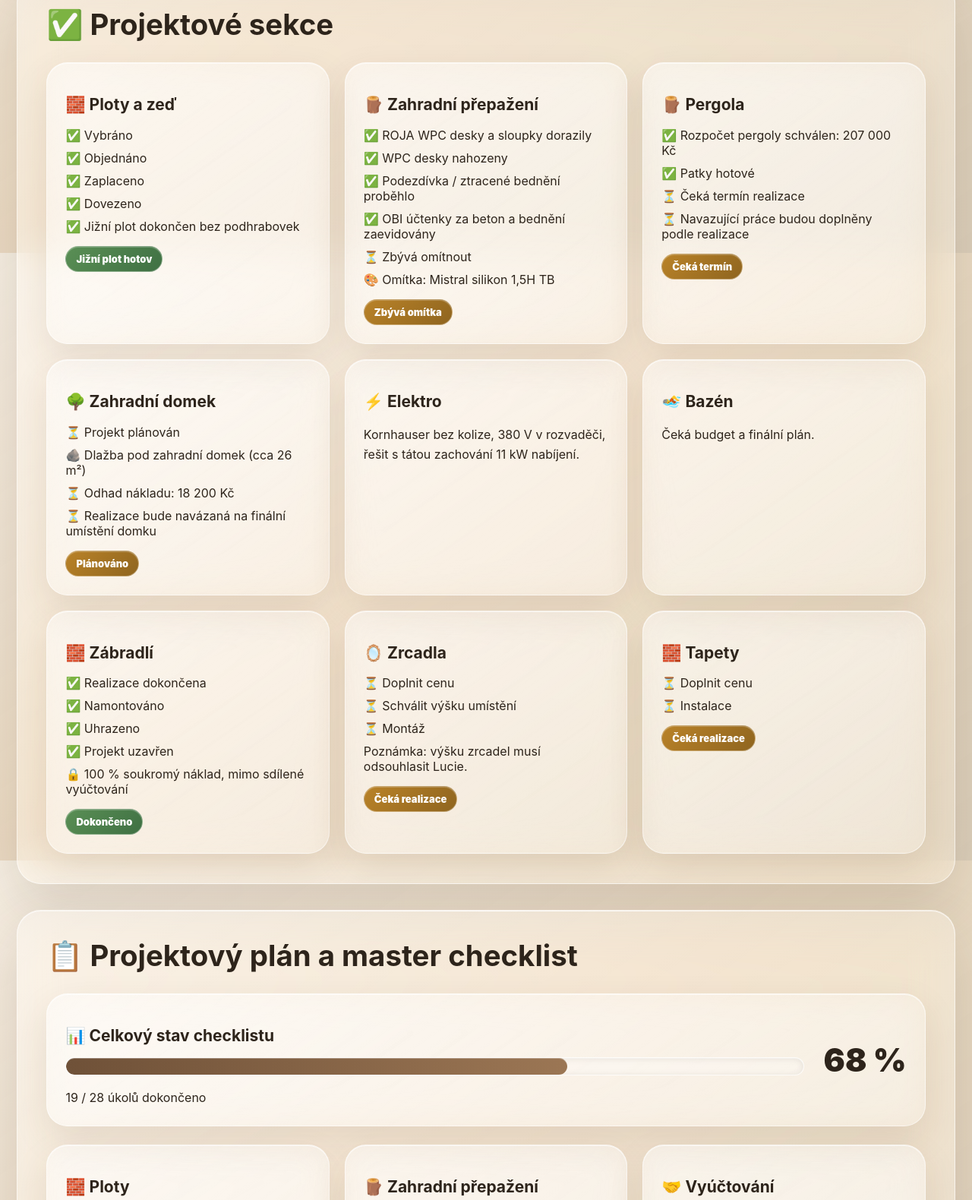
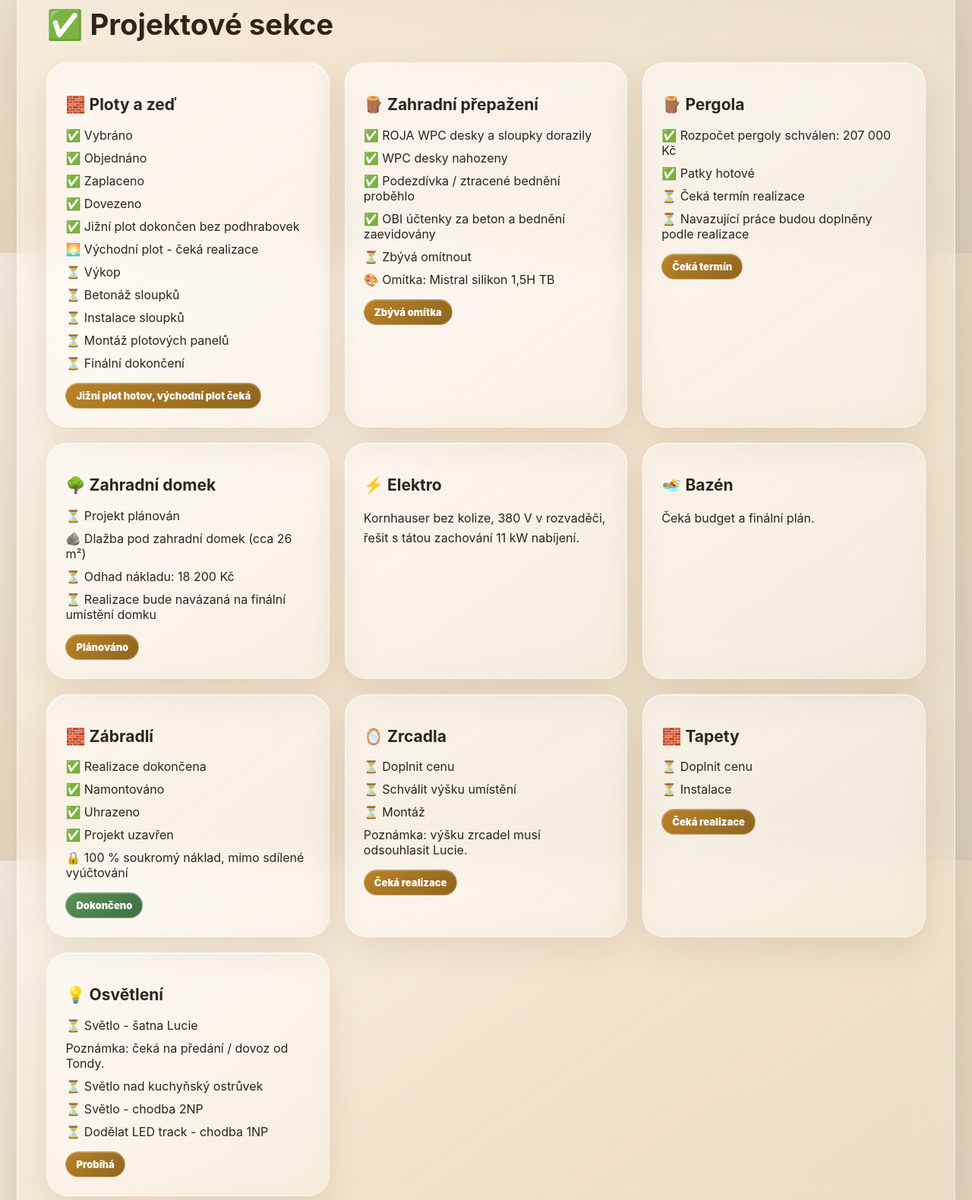
Before and after one commit to giorgio-alt/zahrada-2026, a website: page index.html in a window 1280 px wide. Shown: the part 9267-10847 px from the top of the page at 76% size. Drawn offline with Linux system fonts and the light colour scheme.

Commit message:
Add fence and lighting tasks

```diff
--- a/data.js
+++ b/data.js
@@ -377,7 +377,7 @@ window.ZAHRADA_DASHBOARD = {
     ],
   },
   projects: [
-    ["🧱 Ploty a zeď", ["✅ Vybráno", "✅ Objednáno", "✅ Zaplaceno", "✅ Dovezeno", "✅ Jižní plot dokončen bez podhrabovek"], "Jižní plot hotov", "good"],
+    ["🧱 Ploty a zeď", ["✅ Vybráno", "✅ Objednáno", "✅ Zaplaceno", "✅ Dovezeno", "✅ Jižní plot dokončen bez podhrabovek", "🌅 Východní plot - čeká realizace", "⏳ Výkop", "⏳ Betonáž sloupků", "⏳ Instalace sloupků", "⏳ Montáž plotových panelů", "⏳ Finální dokončení"], "Jižní plot hotov, východní plot čeká", "wait"],
     ["🪵 Zahradní přepažení", ["✅ ROJA WPC desky a sloupky dorazily", "✅ WPC desky nahozeny", "✅ Podezdívka / ztracené bednění proběhlo", "✅ OBI účtenky za beton a bednění zaevidovány", "⏳ Zbývá omítnout", "🎨 Omítka: Mistral silikon 1,5H TB"], "Zbývá omítka", "wait"],
     ["🪵 Pergola", ["✅ Rozpočet pergoly schválen: 207 000 Kč", "✅ Patky hotové", "⏳ Čeká termín realizace", "⏳ Navazující práce budou doplněny podle realizace"], "Čeká termín", "wait"],
     ["🌳 Zahradní domek", ["⏳ Projekt plánován", "🪨 Dlažba pod zahradní domek (cca 26 m²)", "⏳ Odhad nákladu: 18 200 Kč", "⏳ Realizace bude navázaná na finální umístění domku"], "Plánováno", "wait"],
@@ -386,6 +386,7 @@ window.ZAHRADA_DASHBOARD = {
     ["🧱 Zábradlí", ["✅ Realizace dokončena", "✅ Namontováno", "✅ Uhrazeno", "✅ Projekt uzavřen", "🔒 100 % soukromý náklad, mimo sdílené vyúčtování"], "Dokončeno", "good"],
     ["🪞 Zrcadla", ["⏳ Doplnit cenu", "⏳ Schválit výšku umístění", "⏳ Montáž", "Poznámka: výšku zrcadel musí odsouhlasit Lucie."], "Čeká realizace", "wait"],
     ["🧱 Tapety", ["⏳ Doplnit cenu", "⏳ Instalace"], "Čeká realizace", "wait"],
+    ["💡 Osvětlení", ["⏳ Světlo - šatna Lucie", "Poznámka: čeká na předání / dovoz od Tondy.", "⏳ Světlo nad kuchyňský ostrůvek", "⏳ Světlo - chodba 2NP", "⏳ Dodělat LED track - chodba 1NP"], "Probíhá", "wait"],
   ],
   plan: [
     {
@@ -396,6 +397,7 @@ window.ZAHRADA_DASHBOARD = {
         ["ploty-zaplaceny", "Ploty zaplaceny", true],
         ["ploty-dovezeny", "Ploty a podhrabovky dovezeny", true],
         ["jizni-plot-hotov", "Jižní plot dokončen bez podhrabovek", true],
+        ["vychodni-plot-dokoncit", "Dokončit východní plot", false],
       ],
     },
     {
@@ -451,6 +453,15 @@ window.ZAHRADA_DASHBOARD = {
         ["tapety-instalace", "Instalace", false],
       ],
     },
+    {
+      title: "💡 Osvětlení",
+      items: [
+        ["osvetleni-satna-tonda", "Převzít světlo do šatny od Tondy", false],
+        ["osvetleni-ostruvek", "Namontovat světlo nad ostrůvek", false],
+        ["osvetleni-chodba-2np", "Namontovat světlo v chodbě 2NP", false],
+        ["osvetleni-led-track-1np", "Dokončit LED track v chodbě 1NP", false],
+      ],
+    },
   ],
   electricity: [
     ["✅ Uzavřeno", "good", "Hlavní kabel", "Kornhauser kontaktován. Kabel vede u souseda a není v kolizi."],
@@ -479,7 +490,9 @@ window.ZAHRADA_DASHBOARD = {
     "Kluci: spočítat dlažbu a práci pro sousedy.",
     "Doúčtovat fasádu, spojovací materiál a případnou navazující práci k zahradnímu přepažení.",
     "Dokončit omítku zahradního přepažení - Mistral silikon 1,5H TB.",
+    "Dokončit východní plot: výkop, betonáž sloupků, instalace sloupků, montáž panelů a finální dokončení.",
     "Zrcadla: doplnit cenu a nechat Lucií odsouhlasit výšku umístění.",
     "Tapety: doplnit cenu a termín instalace.",
+    "Osvětlení: převzít světlo do šatny od Tondy, namontovat světlo nad ostrůvek, světlo v chodbě 2NP a dokončit LED track v chodbě 1NP.",
   ],
 };
```
Also changed, not shown: dist/cloudflare/data.js, dist/zahradni-dashboard-standalone.html, 1 other file.
